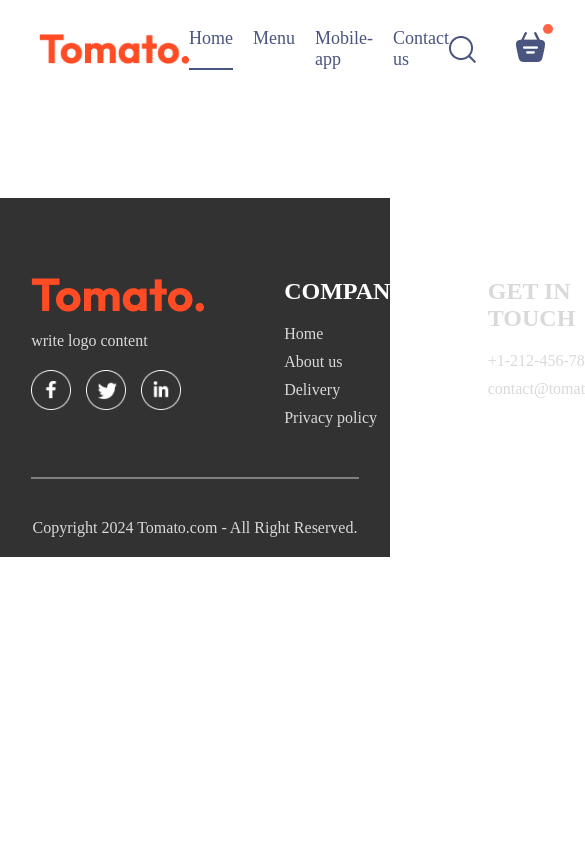
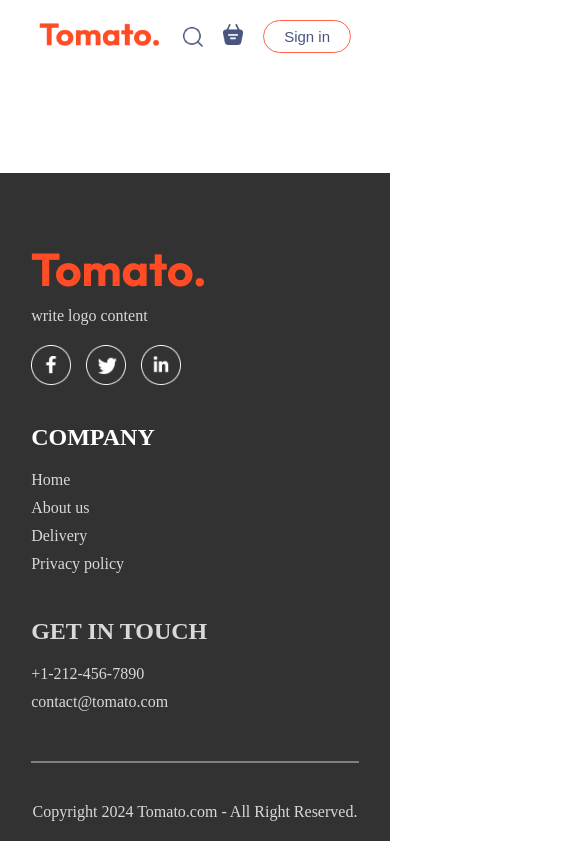
Before and after one commit to vankha09052007/restaurant-website, a React (Vite) app in the folder frontend/: page /order in a window 390 px wide. Shown: the top 844 px of the page, 585 px wide, since content can reach past the window. Built offline with nearby package versions, Linux system fonts and the light colour scheme.

Commit message:
responsive va cart page

```diff
--- a/frontend/src/components/ExploreMenu/ExploreMenu.css
+++ b/frontend/src/components/ExploreMenu/ExploreMenu.css
@@ -48,3 +48,9 @@
     padding:2px;
 
 }
+@media (max-width:1050px) {
+    .explore-menu-text{
+        max-width: 100%;
+        font-size: 14px;
+    }
+}
--- a/frontend/src/components/Footer/Footer.css
+++ b/frontend/src/components/Footer/Footer.css
@@ -51,3 +51,13 @@
     background-color: grey;
     border: none;
 }
+@media (max-width:750px) {
+    .footer-content{
+        display: flex;
+        flex-direction: column;
+        gap: 35px;
+    }
+    .footer-copyright{
+        text-align: center;
+    }
+}
--- a/frontend/src/components/Header/Header.css
+++ b/frontend/src/components/Header/Header.css
@@ -34,3 +34,19 @@
     font-size: max(1vw,13px);
     border-radius:50px;
 }
+@media (max-width:1050px) {
+    .header-contents{
+        max-width: 45%;
+    }
+}
+@media (max-width:750px) {
+    .header-contents{
+        max-width: 65%;
+    }
+    .header-contents p{
+        display: none;
+    }
+    .header-contents button{
+        padding: 2vw 4vw;
+    }
+}
--- a/frontend/src/components/Navbar/Navbar.css
+++ b/frontend/src/components/Navbar/Navbar.css
@@ -54,3 +54,45 @@
     top:-8px;
     right:-8px;
 }
+@media (max-width:1050px){
+    .navbar .logo{
+        width: 140px;
+    }
+    .navbar-menu{
+        gap: 20px;
+        font-size: 17px;
+    }
+    .navbar-right{
+        gap: 30px;
+    }
+    .navbar-right img{
+        width: 22px;
+    }
+    .navbar-right button{
+        padding: 8px 25px;
+    }
+}
+@media (max-width:900px){
+    .navbar .logo{
+        width: 120px;
+    }
+    .navbar-menu{
+        gap: 15px;
+        font-size: 16px;
+    }
+    .navbar-right{
+        gap: 20px;
+    }
+    .navbar-right img{
+        width: 20px;
+    }
+    .navbar-right button{
+        padding: 7px 20px;
+        font-size: 15px;
+    }
+}
+@media (max-width:750px){
+    .navbar-menu{
+        display: none;
+    }
+}
--- a/frontend/src/components/Navbar/Navbar.jsx
+++ b/frontend/src/components/Navbar/Navbar.jsx
@@ -1,23 +1,28 @@
-import React, { useState } from 'react'
+import React, { useContext, useState } from 'react'
 import './Navbar.css'
 import { assets } from '../../assets/assets'
+import { Link } from 'react-router-dom'
+import { StoreContext } from '../../context/StoreContext'
 const Navbar = () => {
   const [menu,setMenu] = useState("home")
+
+  const {getTotalCartAmount} = useContext(StoreContext)
+
   return (
 
     <div className='navbar'>
-      <img src={assets.logo} alt="" className="logo" />
+      <Link to='/'><img src={assets.logo} alt="" className="logo" /></Link>
       <ul className="navbar-menu">
-        <li onClick={()=>setMenu("home")} className={menu==="home"?"active":""}> Home </li>
-        <li onClick={()=>setMenu("menu")} className={menu==="menu"?"active":""}>Menu</li>
-        <li onClick={()=>setMenu("mobile-app")} className={menu==="mobile-app"?"active":""}>Mobile-app</li>
-        <li onClick={()=>setMenu("contact-us")} className={menu==="contact-us"?"active":""}>Contact us</li>
+        <Link to='/' onClick={()=>setMenu("home")} className={menu==="home"?"active":""}> Home </Link>
+        <a herf='#explore-menu' onClick={()=>setMenu("menu")} className={menu==="menu"?"active":""}>Menu</a>
+        <a herf='#app-download' onClick={()=>setMenu("mobile-app")} className={menu==="mobile-app"?"active":""}>Mobile-app</a>
+        <a herf='#footer' onClick={()=>setMenu("contact-us")} className={menu==="contact-us"?"active":""}>Contact us</a>
       </ul>
       <div className="navbar-right">
         <img src={assets.search_icon}alt="" />
         <div className="navbar-search-icon">
-            <img src={assets.basket_icon} alt="" />
-            <div className="dot"></div>
+            <Link to='/cart'><img src={assets.basket_icon} alt="" /></Link>
+            <div className={getTotalCartAmount()===0?"":"dot"}></div>
         </div>
         <button>Sign in</button>
       </div>
--- a/frontend/src/context/StoreContext.jsx
+++ b/frontend/src/context/StoreContext.jsx
@@ -1,34 +1,44 @@
 import { createContext, useEffect, useState } from "react";
 
-export const StoreContext= createContext(null)
+export const StoreContext = createContext(null)
 
 import { food_list } from "../assets/assets";
 
-const StoreContextProvider =(props)=>{
-    const[cartItems,setCartItems] = useState({});
-    const addToCart =(itemId) => {
-        if (!cartItems[itemId]){
-            setCartItems((prev)=>({...prev,[itemId]:1}))
+const StoreContextProvider = (props) => {
+    const [cartItems, setCartItems] = useState({});
+    const addToCart = (itemId) => {
+        if (!cartItems[itemId]) {
+            setCartItems((prev) => ({ ...prev, [itemId]: 1 }))
         }
         else {
-            setCartItems((prev)=>({...prev,[itemId]:prev[itemId]+1}))
+            setCartItems((prev) => ({ ...prev, [itemId]: prev[itemId] + 1 }))
         }
     }
-    const removeFromCart = (itemId)=>{
-        setCartItems((prev)=>({...prev,[itemId]:prev[itemId]-1}))
+    const removeFromCart = (itemId) => {
+        setCartItems((prev) => ({ ...prev, [itemId]: prev[itemId] - 1 }))
     }
-    useEffect(()=>{
-        console.log(cartItems);
-    },[cartItems])
-    const contextValue={
+
+    const getTotalCartAmount = () => {
+        let totalAmount = 0;
+        for (const item in cartItems) {
+
+            if (cartItems[item] > 0) {
+                let itemInfo = food_list.find((product) => product._id === item);
+                totalAmount += itemInfo.price * cartItems[item];
+            }
+        }
+        return totalAmount
+    }
+
+    const contextValue = {
         food_list,
         cartItems,
         setCartItems,
         addToCart,
         removeFromCart,
-
+        getTotalCartAmount
     }
-    return(
+    return (
         <StoreContext.Provider value={contextValue}>
             {props.children}
         </StoreContext.Provider>
--- a/frontend/src/index.css
+++ b/frontend/src/index.css
@@ -2,6 +2,7 @@
   padding: 0;
   margin: 0;
   box-sizing: border-box;
+  scroll-behavior: smooth;
 }
 body{
   min-height: 100vh;
--- a/frontend/src/pages/Home/Cart/Cart.css
+++ b/frontend/src/pages/Home/Cart/Cart.css
@@ -0,0 +1,90 @@
+.cart{
+    margin-top: 100px;
+}
+.cart-items-title{
+    display:grid;
+    grid-template-columns: 1fr 1.5fr 1fr 1fr 1fr 0.5fr;
+    align-items: center;
+    color: grey;
+    font-size: max(1vw, 12px);
+}
+.cart-items-item{
+    margin: 10px 0px;
+    color: black;
+}
+.cart-items-item img{
+    width: 50px;
+}
+.cart hr{
+    height: 1px;
+    background-color: #e2e2e2;
+    border: none;
+}
+.cart-items-item .cross{
+    cursor: pointer;
+}
+.cart-bottom{
+    margin-top: 80px;
+    display: flex;
+    justify-content: space-between;
+    gap: max(12vw, 20px);
+}
+.cart-total{
+    flex: 1;
+    display: flex;
+    flex-direction: column;
+    gap: 20px;
+}
+.card-total-details{
+    display: flex;
+    justify-content: between;
+    color: #555;
+}
+.cart-total hr{
+    margin: 10px 0px;
+}
+.cart-total button{
+    border: none;
+    color: white;
+    background-color: tomato;
+    width: max(15vw, 200px);
+    padding: 12px 0px;
+    border-radius: 4px;
+    cursor: pointer;
+}
+.cart-promocode{
+    flex: 1;
+}
+.cart-promocode p{
+    color: #555;
+}
+.cart-promocode-input{
+    margin-top: 10px;
+    display: flex;
+    justify-content: space-between;
+    align-items: center;
+    background-color: #eaeaea;
+    border-radius: 4px;
+}
+.cart-promocode-input input{
+    background-color: transparent;
+    border: none;
+    outline: none;
+    padding-left: 10px;
+}
+.cart-promocode-input button{
+    width: max(10vw, 150px);
+    padding: 12px 5px;
+    background-color: black;
+    border: none;
+    color: white;
+    border-radius: 4px;
+}
+@media (max-width:750px) {
+    .cart-bottom{
+        flex-direction: column-reverse;
+    }
+    .cart-promocode{
+        justify-content: start;
+    }
+}
--- a/frontend/src/pages/Home/Cart/Cart.jsx
+++ b/frontend/src/pages/Home/Cart/Cart.jsx
@@ -1,9 +1,71 @@
-import React from 'react'
+import React, { useContext } from 'react'
 import './Cart.css'
 const Cart = () => {
+
+  const { cartItems, food_list, removeFromCart, getTotalCartAmount } = useContext(storeContext);
+
   return (
-    <div>
-
+    <div className='cart'>
+      <div className="cart-items">
+        <div className="cart-items-title">
+          <p>Items</p>
+          <p>Title</p>
+          <p>Price</p>
+          <p>Quantity</p>
+          <p>Total</p>
+          <p>Remove</p>
+        </div>
+        <br />
+        <hr />
+        {food_list.map((item, index) => {
+          if (cartItems[item._id] > 0) {
+            return (
+              <div>
+                <div className='cart-items-title cart-items-item'>
+                  <img src={item.image} alt="" />
+                  <p>{item.name}</p>
+                  <p>${item.price}</p>
+                  <p>{cartItems[item._id]}</p>
+                  <p>${item.price * cartItems[item._id]}</p>
+                  <p onClick={()=>removeFromCart(item._id)} className='cross'>x</p>
+                </div>
+                <hr />
+              </div>
+            )
+          }
+        })}
+      </div>
+      <dic className="cart-bottom">
+        <div className="cart-total">
+          <h2>Cart Totals</h2>
+          <div>
+            <div className="cart-total-details">
+              <p>Subtotal</p>
+              <p>${getTotalCartAmount()}</p>
+            </div>
+            <hr />
+            <div className="cart-total-details">
+              <p>Delivery Fee</p>
+              <p>${2}</p>
+            </div>
+            <hr />
+            <div className="cart-total-details">
+              <b>Total</b>
+              <b>${getTotalCartAmount()+2}</b>
+            </div>
+          </div>
+          <button>PROCEED TO CHECKOUT</button>
+        </div>
+        <div className="card-promocode">
+          <div>
+            <p>If you have a promo code, Enter it here.</p>
+            <div class='cart-promocode-input'>
+              <input type="text" placeholder='promocode' />
+              <button>Submit</button>
+            </div>
+          </div>
+        </div>
+      </dic>
     </div>
   )
 }
```
Also changed, not shown: 1 other file (tests, documents, lock files or other folders).
